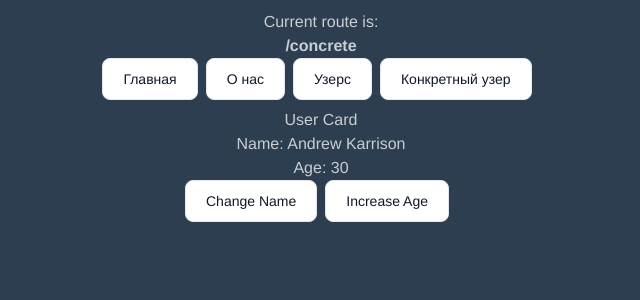
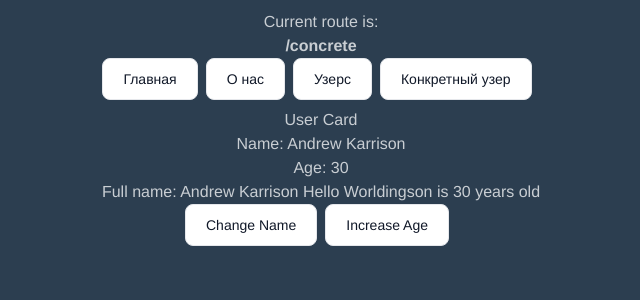
Before and after one commit to AndrewMZ6/test1app, a Vue app: page /concrete in a window 1280 px wide. Shown: the top 300 px of the page, without its empty margins (319-959 px from the left). Built offline with nearby package versions, Linux system fonts and the light colour scheme.

Commit message:
fix(UserCard): update state access for username and age in UserCard component feat(myStorage): add fullName getter to myStorage store

```diff
--- a/src/components/UserCard.vue
+++ b/src/components/UserCard.vue
@@ -1,8 +1,9 @@
 <template>
     <div class="user-card">
         <h2>User Card</h2>
-        <p>Name: {{ store.username }}</p>
-        <p>Age: {{ store.age }}</p>
+        <p>Name: {{ store.$state.username }}</p>
+        <p>Age: {{ store.$state.age }}</p>
+        <p>Full name: {{ store.fullName }}</p>
         <NavButton
             buttonText="Change Name"
             @click="store.changeName"
@@ -16,7 +17,7 @@
 
 <script setup>
     import myStorageFunction from '@/stores/myStorage.js'
-    import NavButton from './NavButton.vue';
+    import NavButton from './NavButton.vue'
 
     const store = myStorageFunction()
 </script>
--- a/src/stores/myStorage.js
+++ b/src/stores/myStorage.js
@@ -6,6 +6,9 @@ const myStorageFunction = defineStore("myStorage", {
         username: "Andrew Karrison",
         age: 30,
     }),
+    getters: {
+        fullName: state => `${ state.username } Hello Worldingson is ${ state.age } years old`,
+    },
     actions: {
         changeName(){
             this.username = "Changed Name";
```
